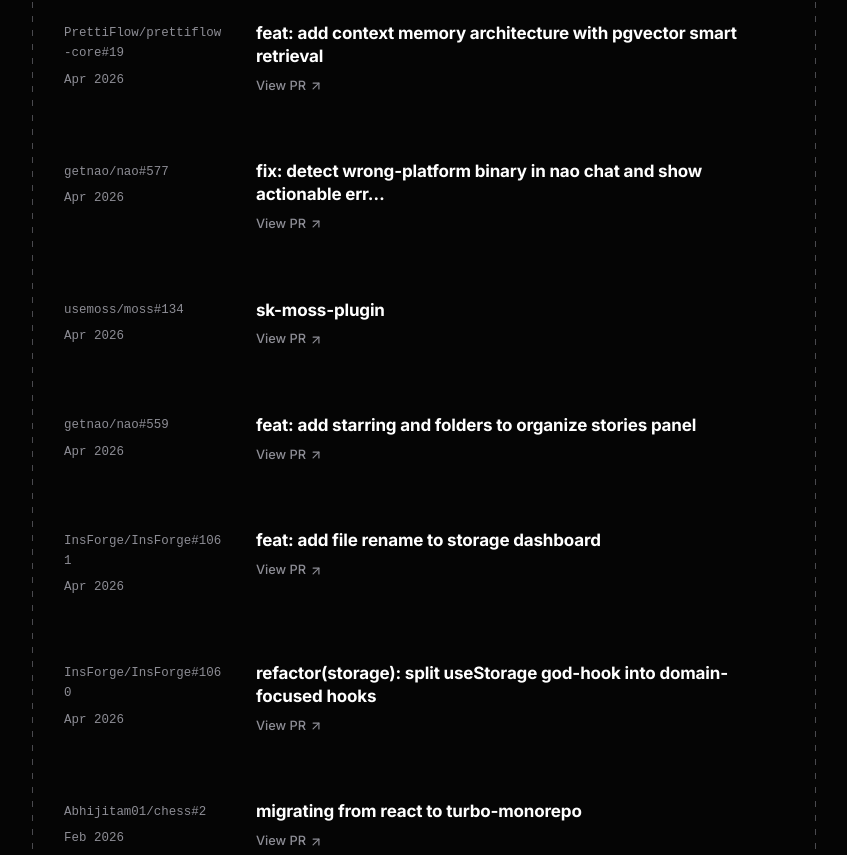
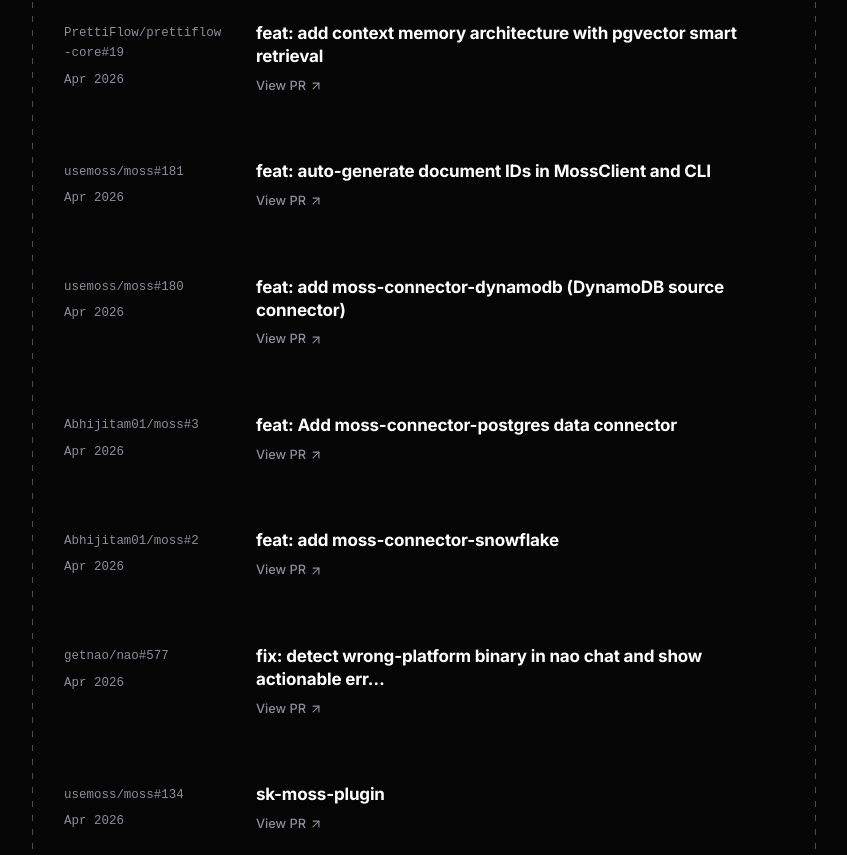
Before and after one commit to Abhijitam01/portfolio-website, a Next.js app: page /oss in a window 1280 px wide. Shown: the part 557-1412 px from the top of the page, without its empty margins (216-1063 px from the left). Built offline with nearby package versions, Linux system fonts and the light colour scheme; no server answers.

Commit message:
feat: add open PRs for moss connectors (Postgres, Snowflake, DynamoDB)

```diff
--- a/src/data/oss.ts
+++ b/src/data/oss.ts
@@ -27,6 +27,34 @@
     repo: "PrettiFlow/prettiflow-core",
     number: 19,
     url: "https://github.com/PrettiFlow/prettiflow-core/pull/19",
+    date: "Apr 2026",
+  },
+  {
+    title: "feat: auto-generate document IDs in MossClient and CLI",
+    repo: "usemoss/moss",
+    number: 181,
+    url: "https://github.com/usemoss/moss/pull/181",
+    date: "Apr 2026",
+  },
+  {
+    title: "feat: add moss-connector-dynamodb (DynamoDB source connector)",
+    repo: "usemoss/moss",
+    number: 180,
+    url: "https://github.com/usemoss/moss/pull/180",
+    date: "Apr 2026",
+  },
+  {
+    title: "feat: Add moss-connector-postgres data connector",
+    repo: "Abhijitam01/moss",
+    number: 3,
+    url: "https://github.com/Abhijitam01/moss/pull/3",
+    date: "Apr 2026",
+  },
+  {
+    title: "feat: add moss-connector-snowflake",
+    repo: "Abhijitam01/moss",
+    number: 2,
+    url: "https://github.com/Abhijitam01/moss/pull/2",
     date: "Apr 2026",
   },
   {
```
